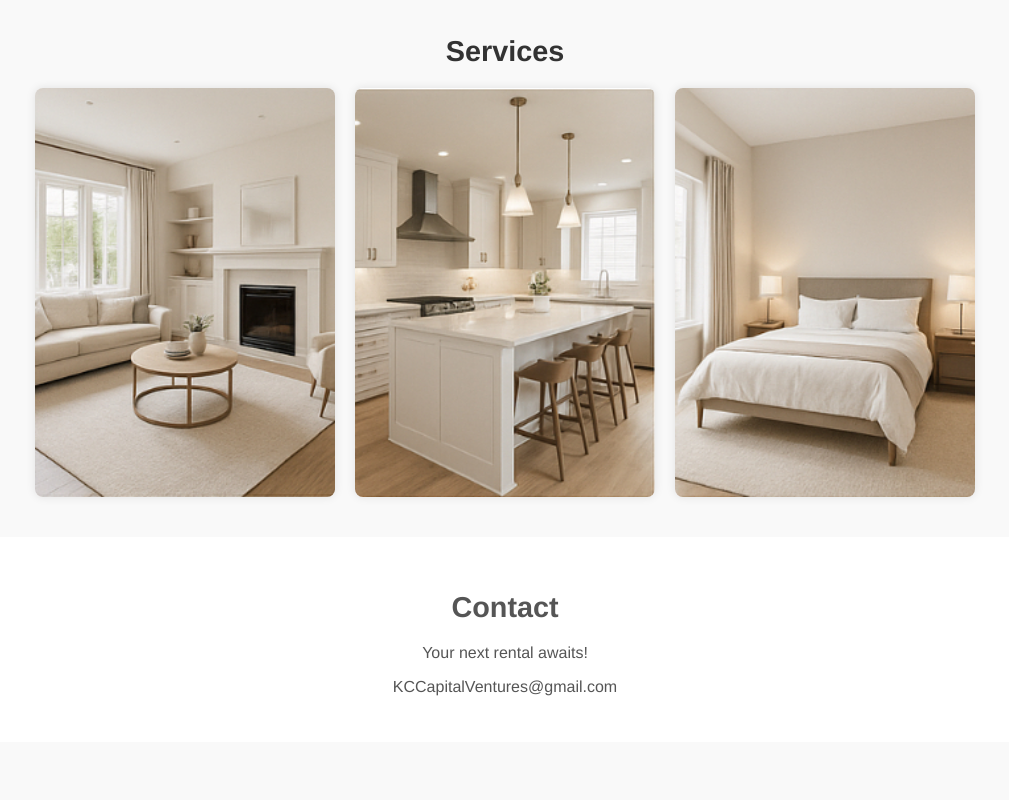
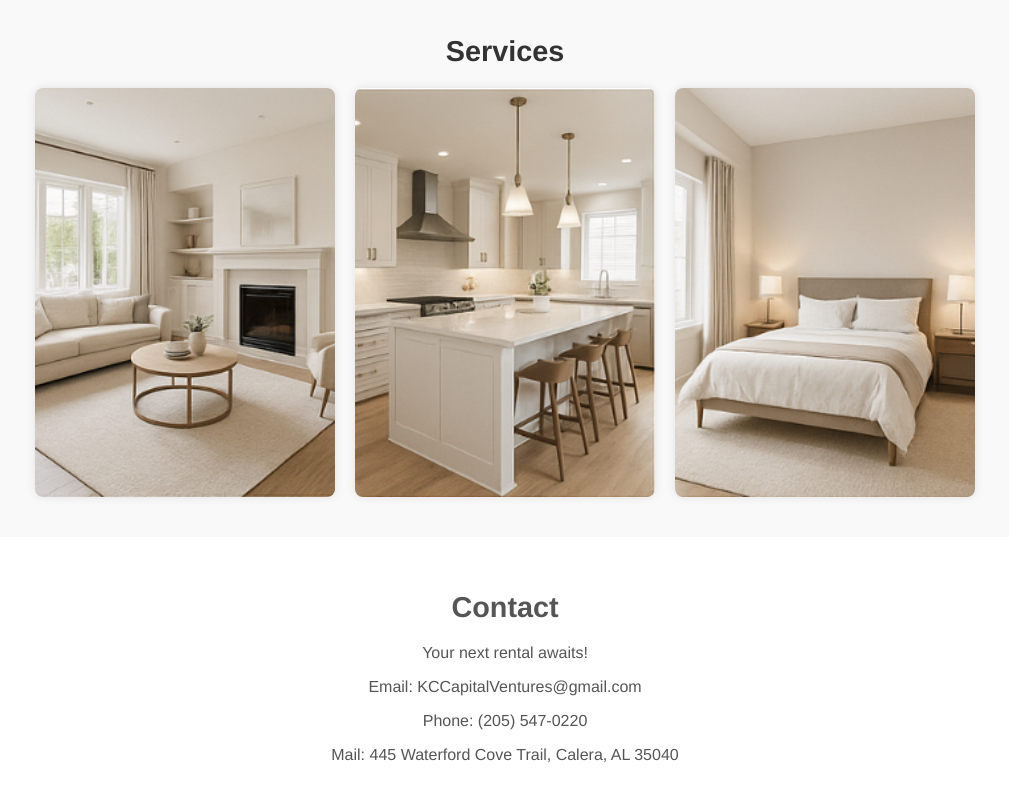
Before and after one commit to KCCapitalVentures/kc-capital-ventures, a plain HTML site: page index.html in a window 1280 px wide. Shown: the part 454-1254 px from the top of the page, without its empty margins (135-1144 px from the left). Before the commit the page ends 1196 px from the top, so only its background shows below. Drawn offline with Linux system fonts and the light colour scheme.

Commit message:
Update index.html

```diff
--- a/index.html
+++ b/index.html
@@ -81,7 +81,9 @@
   <footer>
     <h2>Contact</h2>
     <p>Your next rental awaits!</p>
-    <p>KCCapitalVentures@gmail.com</p>
+    <p>Email: KCCapitalVentures@gmail.com</p>
+    <p>Phone: (205) 547-0220</p>
+    <p>Mail: 445 Waterford Cove Trail, Calera, AL 35040</p>
   </footer>
 
 </body>
```
